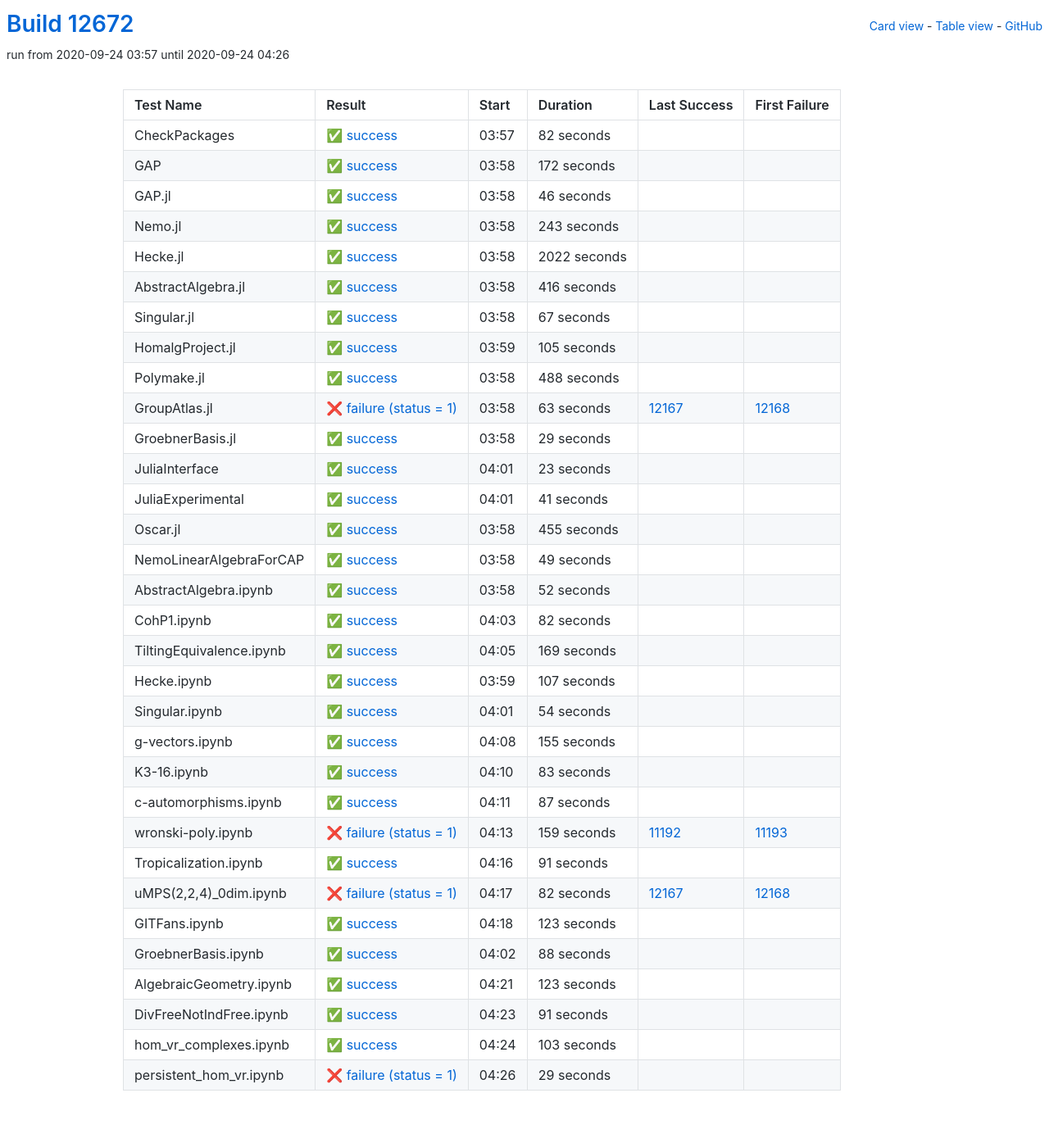
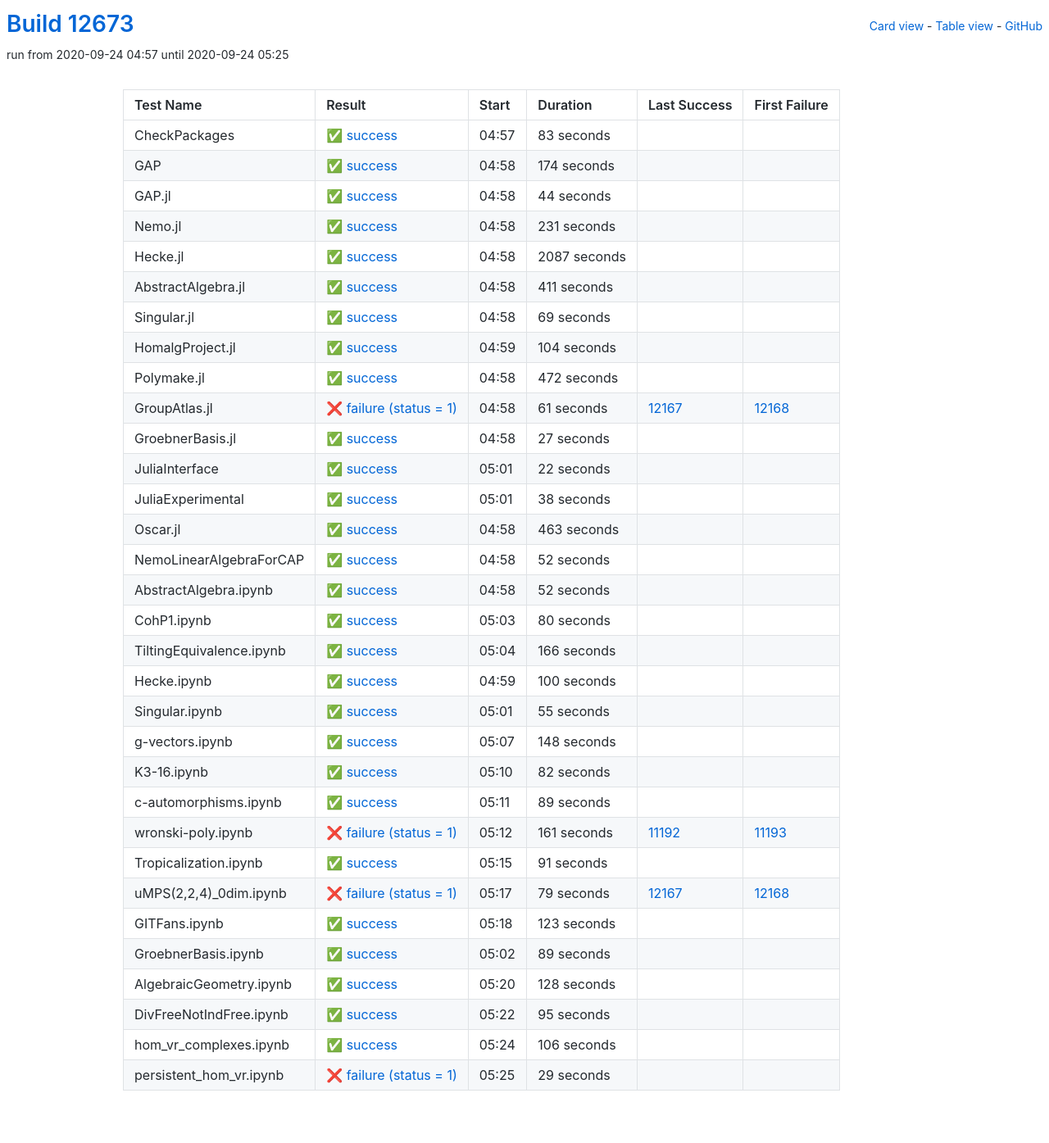
Before and after one commit to oscar-system/oscar-ci-status, a Jekyll site: the page built from table.html, in a window 1280 px wide. Shown: the whole page at 82% size. Built offline with Jekyll 4.4.1, drawn with Linux system fonts in a browser that asks for light colours.

Commit message:
Build #12673

```diff
--- a/_data/ci.yml
+++ b/_data/ci.yml
@@ -1,6 +1,6 @@
 ---
-build: 12672
-build_url: https://oscarci.mathematik.uni-kl.de/job/oscar/12672/
+build: 12673
+build_url: https://oscarci.mathematik.uni-kl.de/job/oscar/12673/
 job: oscar
 organization: oscar-system
 repo: oscar-ci-status
@@ -8,188 +8,188 @@
 tests:
 - name: CheckPackages
   id: checkpackages
-  log: https://oscarci.mathematik.uni-kl.de/job/oscar/12672/artifact/logs/build-12672/CheckPackages.log
-  start: 2020-09-24 03:57
+  log: https://oscarci.mathematik.uni-kl.de/job/oscar/12673/artifact/logs/build-12673/CheckPackages.log
+  start: 2020-09-24 04:57
   success: true
   exitcode: 0
   status: success
-  duration: 82
+  duration: 83
   last_success: false
   last_success_url:
   first_failure: false
   first_failure_url:
 - name: GAP
   id: gap
-  log: https://oscarci.mathematik.uni-kl.de/job/oscar/12672/artifact/logs/build-12672/GAP.log
-  start: 2020-09-24 03:58
+  log: https://oscarci.mathematik.uni-kl.de/job/oscar/12673/artifact/logs/build-12673/GAP.log
+  start: 2020-09-24 04:58
   success: true
   exitcode: 0
   status: success
-  duration: 172
+  duration: 174
   last_success: false
   last_success_url:
   first_failure: false
   first_failure_url:
 - name: GAP.jl
   id: gap-jl
-  log: https://oscarci.mathematik.uni-kl.de/job/oscar/12672/artifact/logs/build-12672/GAP.jl.log
-  start: 2020-09-24 03:58
+  log: https://oscarci.mathematik.uni-kl.de/job/oscar/12673/artifact/logs/build-12673/GAP.jl.log
+  start: 2020-09-24 04:58
   success: true
   exitcode: 0
   status: success
-  duration: 46
+  duration: 44
   last_success: false
   last_success_url:
   first_failure: false
   first_failure_url:
 - name: Nemo.jl
   id: nemo-jl
-  log: https://oscarci.mathematik.uni-kl.de/job/oscar/12672/artifact/logs/build-12672/Nemo.jl.log
-  start: 2020-09-24 03:58
+  log: https://oscarci.mathematik.uni-kl.de/job/oscar/12673/artifact/logs/build-12673/Nemo.jl.log
+  start: 2020-09-24 04:58
   success: true
   exitcode: 0
   status: success
-  duration: 243
+  duration: 231
   last_success: false
   last_success_url:
   first_failure: false
   first_failure_url:
 - name: Hecke.jl
   id: hecke-jl
-  log: https://oscarci.mathematik.uni-kl.de/job/oscar/12672/artifact/logs/build-12672/Hecke.jl.log
-  start: 2020-09-24 03:58
+  log: https://oscarci.mathematik.uni-kl.de/job/oscar/12673/artifact/logs/build-12673/Hecke.jl.log
+  start: 2020-09-24 04:58
   success: true
   exitcode: 0
   status: success
-  duration: 2022
+  duration: 2087
   last_success: false
   last_success_url:
   first_failure: false
   first_failure_url:
 - name: AbstractAlgebra.jl
   id: abstractalgebra-jl
-  log: https://oscarci.mathematik.uni-kl.de/job/oscar/12672/artifact/logs/build-12672/AbstractAlgebra.jl.log
-  start: 2020-09-24 03:58
+  log: https://oscarci.mathematik.uni-kl.de/job/oscar/12673/artifact/logs/build-12673/AbstractAlgebra.jl.log
+  start: 2020-09-24 04:58
   success: true
   exitcode: 0
   status: success
-  duration: 416
+  duration: 411
   last_success: false
   last_success_url:
   first_failure: false
   first_failure_url:
 - name: Singular.jl
   id: singular-jl
-  log: https://oscarci.mathematik.uni-kl.de/job/oscar/12672/artifact/logs/build-12672/Singular.jl.log
-  start: 2020-09-24 03:58
+  log: https://oscarci.mathematik.uni-kl.de/job/oscar/12673/artifact/logs/build-12673/Singular.jl.log
+  start: 2020-09-24 04:58
   success: true
   exitcode: 0
   status: success
-  duration: 67
+  duration: 69
   last_success: false
   last_success_url:
   first_failure: false
   first_failure_url:
 - name: HomalgProject.jl
   id: homalgproject-jl
-  log: https://oscarci.mathematik.uni-kl.de/job/oscar/12672/artifact/logs/build-12672/HomalgProject.jl.log
-  start: 2020-09-24 03:59
+  log: https://oscarci.mathematik.uni-kl.de/job/oscar/12673/artifact/logs/build-12673/HomalgProject.jl.log
+  start: 2020-09-24 04:59
   success: true
   exitcode: 0
   status: success
-  duration: 105
+  duration: 104
   last_success: false
   last_success_url:
   first_failure: false
   first_failure_url:
 - name: Polymake.jl
   id: polymake-jl
-  log: https://oscarci.mathematik.uni-kl.de/job/oscar/12672/artifact/logs/build-12672/Polymake.jl.log
-  start: 2020-09-24 03:58
+  log: https://oscarci.mathematik.uni-kl.de/job/oscar/12673/artifact/logs/build-12673/Polymake.jl.log
+  start: 2020-09-24 04:58
   success: true
   exitcode: 0
   status: success
-  duration: 488
+  duration: 472
   last_success: false
   last_success_url:
   first_failure: false
   first_failure_url:
 - name: GroupAtlas.jl
   id: groupatlas-jl
-  log: https://oscarci.mathematik.uni-kl.de/job/oscar/12672/artifact/logs/build-12672/GroupAtlas.jl.log
-  start: 2020-09-24 03:58
+  log: https://oscarci.mathematik.uni-kl.de/job/oscar/12673/artifact/logs/build-12673/GroupAtlas.jl.log
+  start: 2020-09-24 04:58
   success: false
   exitcode: 1
   status: failure
-  duration: 63
+  duration: 61
   last_success: 12167
   last_success_url: https://oscarci.mathematik.uni-kl.de/job/oscar/12167/
   first_failure: 12168
   first_failure_url: https://oscarci.mathematik.uni-kl.de/job/oscar/12168/
 - name: GroebnerBasis.jl
   id: groebnerbasis-jl
-  log: https://oscarci.mathematik.uni-kl.de/job/oscar/12672/artifact/logs/build-12672/GroebnerBasis.jl.log
-  start: 2020-09-24 03:58
+  log: https://oscarci.mathematik.uni-kl.de/job/oscar/12673/artifact/logs/build-12673/GroebnerBasis.jl.log
+  start: 2020-09-24 04:58
   success: true
   exitcode: 0
   status: success
-  duration: 29
+  duration: 27
   last_success: false
   last_success_url:
   first_failure: false
   first_failure_url:
 - name: JuliaInterface
   id: juliainterface
-  log: https://oscarci.mathematik.uni-kl.de/job/oscar/12672/artifact/logs/build-12672/JuliaInterface.log
-  start: 2020-09-24 04:01
+  log: https://oscarci.mathematik.uni-kl.de/job/oscar/12673/artifact/logs/build-12673/JuliaInterface.log
+  start: 2020-09-24 05:01
   success: true
   exitcode: 0
   status: success
-  duration: 23
+  duration: 22
   last_success: false
   last_success_url:
   first_failure: false
   first_failure_url:
 - name: JuliaExperimental
   id: juliaexperimental
-  log: https://oscarci.mathematik.uni-kl.de/job/oscar/12672/artifact/logs/build-12672/JuliaExperimental.log
-  start: 2020-09-24 04:01
+  log: https://oscarci.mathematik.uni-kl.de/job/oscar/12673/artifact/logs/build-12673/JuliaExperimental.log
+  start: 2020-09-24 05:01
   success: true
   exitcode: 0
   status: success
-  duration: 41
+  duration: 38
   last_success: false
   last_success_url:
   first_failure: false
   first_failure_url:
 - name: Oscar.jl
   id: oscar-jl
-  log: https://oscarci.mathematik.uni-kl.de/job/oscar/12672/artifact/logs/build-12672/Oscar.jl.log
-  start: 2020-09-24 03:58
+  log: https://oscarci.mathematik.uni-kl.de/job/oscar/12673/artifact/logs/build-12673/Oscar.jl.log
+  start: 2020-09-24 04:58
   success: true
   exitcode: 0
   status: success
-  duration: 455
+  duration: 463
   last_success: false
   last_success_url:
   first_failure: false
   first_failure_url:
 - name: NemoLinearAlgebraForCAP
   id: nemolinearalgebraforcap
-  log: https://oscarci.mathematik.uni-kl.de/job/oscar/12672/artifact/logs/build-12672/NemoLinearAlgebraForCAP.log
-  start: 2020-09-24 03:58
+  log: https://oscarci.mathematik.uni-kl.de/job/oscar/12673/artifact/logs/build-12673/NemoLinearAlgebraForCAP.log
+  start: 2020-09-24 04:58
   success: true
   exitcode: 0
   status: success
-  duration: 49
+  duration: 52
   last_success: false
   last_success_url:
   first_failure: false
   first_failure_url:
 - name: AbstractAlgebra.ipynb
   id: abstractalgebra-ipynb
-  log: https://oscarci.mathematik.uni-kl.de/job/oscar/12672/artifact/logs/build-12672/AbstractAlgebra.ipynb.log
-  start: 2020-09-24 03:58
+  log: https://oscarci.mathematik.uni-kl.de/job/oscar/12673/artifact/logs/build-12673/AbstractAlgebra.ipynb.log
+  start: 2020-09-24 04:58
   success: true
   exitcode: 0
   status: success
@@ -200,8 +200,68 @@
   first_failure_url:
 - name: CohP1.ipynb
   id: cohp1-ipynb
-  log: https://oscarci.mathematik.uni-kl.de/job/oscar/12672/artifact/logs/build-12672/CohP1.ipynb.log
-  start: 2020-09-24 04:03
+  log: https://oscarci.mathematik.uni-kl.de/job/oscar/12673/artifact/logs/build-12673/CohP1.ipynb.log
+  start: 2020-09-24 05:03
+  success: true
+  exitcode: 0
+  status: success
+  duration: 80
+  last_success: false
+  last_success_url:
+  first_failure: false
+  first_failure_url:
+- name: TiltingEquivalence.ipynb
+  id: tiltingequivalence-ipynb
+  log: https://oscarci.mathematik.uni-kl.de/job/oscar/12673/artifact/logs/build-12673/TiltingEquivalence.ipynb.log
+  start: 2020-09-24 05:04
+  success: true
+  exitcode: 0
+  status: success
+  duration: 166
+  last_success: false
+  last_success_url:
+  first_failure: false
+  first_failure_url:
+- name: Hecke.ipynb
+  id: hecke-ipynb
+  log: https://oscarci.mathematik.uni-kl.de/job/oscar/12673/artifact/logs/build-12673/Hecke.ipynb.log
+  start: 2020-09-24 04:59
+  success: true
+  exitcode: 0
+  status: success
+  duration: 100
+  last_success: false
+  last_success_url:
+  first_failure: false
+  first_failure_url:
+- name: Singular.ipynb
+  id: singular-ipynb
+  log: https://oscarci.mathematik.uni-kl.de/job/oscar/12673/artifact/logs/build-12673/Singular.ipynb.log
+  start: 2020-09-24 05:01
+  success: true
+  exitcode: 0
+  status: success
+  duration: 55
+  last_success: false
+  last_success_url:
+  first_failure: false
+  first_failure_url:
+- name: g-vectors.ipynb
+  id: g-vectors-ipynb
+  log: https://oscarci.mathematik.uni-kl.de/job/oscar/12673/artifact/logs/build-12673/g-vectors.ipynb.log
+  start: 2020-09-24 05:07
+  success: true
+  exitcode: 0
+  status: success
+  duration: 148
+  last_success: false
+  last_success_url:
+  first_failure: false
+  first_failure_url:
+- name: K3-16.ipynb
+  id: k3-16-ipynb
+  log: https://oscarci.mathematik.uni-kl.de/job/oscar/12673/artifact/logs/build-12673/K3-16.ipynb.log
+  start: 2020-09-24 05:10
   success: true
   exitcode: 0
   status: success
@@ -210,94 +270,34 @@
   last_success_url:
   first_failure: false
   first_failure_url:
-- name: TiltingEquivalence.ipynb
-  id: tiltingequivalence-ipynb
-  log: https://oscarci.mathematik.uni-kl.de/job/oscar/12672/artifact/logs/build-12672/TiltingEquivalence.ipynb.log
-  start: 2020-09-24 04:05
+- name: c-automorphisms.ipynb
+  id: c-automorphisms-ipynb
+  log: https://oscarci.mathematik.uni-kl.de/job/oscar/12673/artifact/logs/build-12673/c-automorphisms.ipynb.log
+  start: 2020-09-24 05:11
   success: true
   exitcode: 0
   status: success
-  duration: 169
-  last_success: false
-  last_success_url:
-  first_failure: false
-  first_failure_url:
-- name: Hecke.ipynb
-  id: hecke-ipynb
-  log: https://oscarci.mathematik.uni-kl.de/job/oscar/12672/artifact/logs/build-12672/Hecke.ipynb.log
-  start: 2020-09-24 03:59
-  success: true
-  exitcode: 0
-  status: success
-  duration: 107
-  last_success: false
-  last_success_url:
-  first_failure: false
-  first_failure_url:
-- name: Singular.ipynb
-  id: singular-ipynb
-  log: https://oscarci.mathematik.uni-kl.de/job/oscar/12672/artifact/logs/build-12672/Singular.ipynb.log
-  start: 2020-09-24 04:01
-  success: true
-  exitcode: 0
-  status: success
-  duration: 54
-  last_success: false
-  last_success_url:
-  first_failure: false
-  first_failure_url:
-- name: g-vectors.ipynb
-  id: g-vectors-ipynb
-  log: https://oscarci.mathematik.uni-kl.de/job/oscar/12672/artifact/logs/build-12672/g-vectors.ipynb.log
-  start: 2020-09-24 04:08
-  success: true
-  exitcode: 0
-  status: success
-  duration: 155
-  last_success: false
-  last_success_url:
-  first_failure: false
-  first_failure_url:
-- name: K3-16.ipynb
-  id: k3-16-ipynb
-  log: https://oscarci.mathematik.uni-kl.de/job/oscar/12672/artifact/logs/build-12672/K3-16.ipynb.log
-  start: 2020-09-24 04:10
-  success: true
-  exitcode: 0
-  status: success
-  duration: 83
-  last_success: false
-  last_success_url:
-  first_failure: false
-  first_failure_url:
-- name: c-automorphisms.ipynb
-  id: c-automorphisms-ipynb
-  log: https://oscarci.mathematik.uni-kl.de/job/oscar/12672/artifact/logs/build-12672/c-automorphisms.ipynb.log
-  start: 2020-09-24 04:11
-  success: true
-  exitcode: 0
-  status: success
-  duration: 87
+  duration: 89
   last_success: false
   last_success_url:
   first_failure: false
   first_failure_url:
 - name: wronski-poly.ipynb
   id: wronski-poly-ipynb
-  log: https://oscarci.mathematik.uni-kl.de/job/oscar/12672/artifact/logs/build-12672/wronski-poly.ipynb.log
-  start: 2020-09-24 04:13
+  log: https://oscarci.mathematik.uni-kl.de/job/oscar/12673/artifact/logs/build-12673/wronski-poly.ipynb.log
+  start: 2020-09-24 05:12
   success: false
   exitcode: 1
   status: failure
-  duration: 159
+  duration: 161
   last_success: 11192
   last_success_url: https://oscarci.mathematik.uni-kl.de/job/oscar/11192/
   first_failure: 11193
   first_failure_url: https://oscarci.mathematik.uni-kl.de/job/oscar/11193/
 - name: Tropicalization.ipynb
   id: tropicalization-ipynb
-  log: https://oscarci.mathematik.uni-kl.de/job/oscar/12672/artifact/logs/build-12672/Tropicalization.ipynb.log
-  start: 2020-09-24 04:16
+  log: https://oscarci.mathematik.uni-kl.de/job/oscar/12673/artifact/logs/build-12673/Tropicalization.ipynb.log
+  start: 2020-09-24 05:15
   success: true
   exitcode: 0
   status: success
@@ -308,20 +308,20 @@
   first_failure_url:
 - name: uMPS(2,2,4)_0dim.ipynb
   id: umps-2-2-4-0dim-ipynb
-  log: https://oscarci.mathematik.uni-kl.de/job/oscar/12672/artifact/logs/build-12672/uMPS-2-2-4-_0dim.ipynb.log
-  start: 2020-09-24 04:17
+  log: https://oscarci.mathematik.uni-kl.de/job/oscar/12673/artifact/logs/build-12673/uMPS-2-2-4-_0dim.ipynb.log
+  start: 2020-09-24 05:17
   success: false
   exitcode: 1
   status: failure
-  duration: 82
+  duration: 79
   last_success: 12167
   last_success_url: https://oscarci.mathematik.uni-kl.de/job/oscar/12167/
   first_failure: 12168
   first_failure_url: https://oscarci.mathematik.uni-kl.de/job/oscar/12168/
 - name: GITFans.ipynb
   id: gitfans-ipynb
-  log: https://oscarci.mathematik.uni-kl.de/job/oscar/12672/artifact/logs/build-12672/GITFans.ipynb.log
-  start: 2020-09-24 04:18
+  log: https://oscarci.mathematik.uni-kl.de/job/oscar/12673/artifact/logs/build-12673/GITFans.ipynb.log
+  start: 2020-09-24 05:18
   success: true
   exitcode: 0
   status: success
@@ -332,56 +332,56 @@
   first_failure_url:
 - name: GroebnerBasis.ipynb
   id: groebnerbasis-ipynb
-  log: https://oscarci.mathematik.uni-kl.de/job/oscar/12672/artifact/logs/build-12672/GroebnerBasis.ipynb.log
-  start: 2020-09-24 04:02
+  log: https://oscarci.mathematik.uni-kl.de/job/oscar/12673/artifact/logs/build-12673/GroebnerBasis.ipynb.log
+  start: 2020-09-24 05:02
   success: true
   exitcode: 0
   status: success
-  duration: 88
+  duration: 89
   last_success: false
   last_success_url:
   first_failure: false
   first_failure_url:
 - name: AlgebraicGeometry.ipynb
   id: algebraicgeometry-ipynb
-  log: https://oscarci.mathematik.uni-kl.de/job/oscar/12672/artifact/logs/build-12672/AlgebraicGeometry.ipynb.log
-  start: 2020-09-24 04:21
+  log: https://oscarci.mathematik.uni-kl.de/job/oscar/12673/artifact/logs/build-12673/AlgebraicGeometry.ipynb.log
+  start: 2020-09-24 05:20
   success: true
   exitcode: 0
   status: success
-  duration: 123
+  duration: 128
   last_success: false
   last_success_url:
   first_failure: false
   first_failure_url:
 - name: DivFreeNotIndFree.ipynb
   id: divfreenotindfree-ipynb
-  log: https://oscarci.mathematik.uni-kl.de/job/oscar/12672/artifact/logs/build-12672/DivFreeNotIndFree.ipynb.log
-  start: 2020-09-24 04:23
+  log: https://oscarci.mathematik.uni-kl.de/job/oscar/12673/artifact/logs/build-12673/DivFreeNotIndFree.ipynb.log
+  start: 2020-09-24 05:22
   success: true
   exitcode: 0
   status: success
-  duration: 91
+  duration: 95
   last_success: false
   last_success_url:
   first_failure: false
   first_failure_url:
 - name: hom_vr_complexes.ipynb
   id: hom-vr-complexes-ipynb
-  log: https://oscarci.mathematik.uni-kl.de/job/oscar/12672/artifact/logs/build-12672/hom_vr_complexes.ipynb.log
-  start: 2020-09-24 04:24
+  log: https://oscarci.mathematik.uni-kl.de/job/oscar/12673/artifact/logs/build-12673/hom_vr_complexes.ipynb.log
+  start: 2020-09-24 05:24
   success: true
   exitcode: 0
   status: success
-  duration: 103
+  duration: 106
   last_success: false
   last_success_url:
   first_failure: false
   first_failure_url:
 - name: persistent_hom_vr.ipynb
   id: persistent-hom-vr-ipynb
-  log: https://oscarci.mathematik.uni-kl.de/job/oscar/12672/artifact/logs/build-12672/persistent_hom_vr.ipynb.log
-  start: 2020-09-24 04:26
+  log: https://oscarci.mathematik.uni-kl.de/job/oscar/12673/artifact/logs/build-12673/persistent_hom_vr.ipynb.log
+  start: 2020-09-24 05:25
   success: false
   exitcode: 1
   status: failure
```
Also changed, not shown: README.md.
